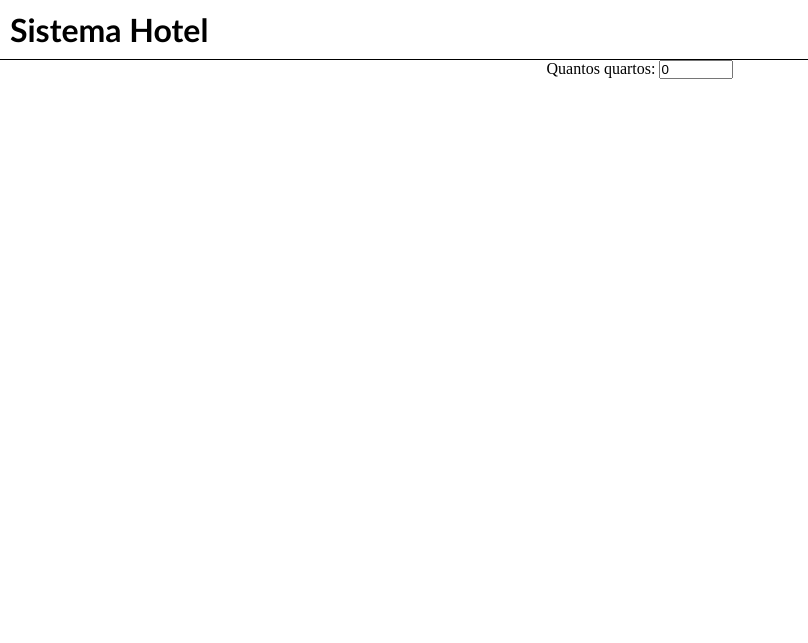
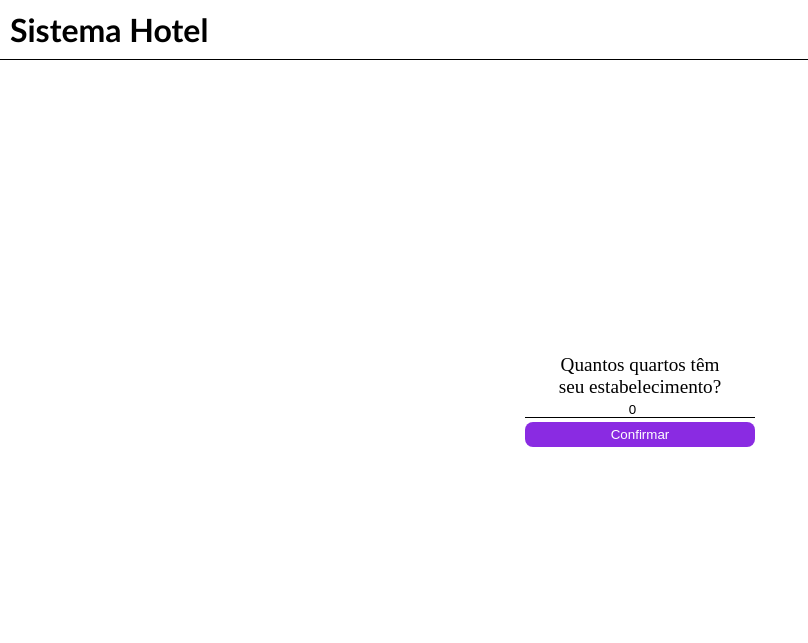
Before and after one commit to jamilefern4ndes/sistema-hotel, a website with bundled scripts: page public/index.html in a window 1280 px wide. Shown: the whole page, without its empty margins (0-808 px from the left). Built offline with nearby package versions, Linux system fonts and the light colour scheme.

Commit message:
exibição dos quartos resolvido e melhoria no design

```diff
--- a/public/index.html
+++ b/public/index.html
@@ -11,11 +11,14 @@
         <h1>Sistema Hotel</h1>
     </header>
     <main>
-
-        <form action="#" class="settings">
-            <label for="quantidadeQuartos">Quantos quartos:</label>
+        <div class="settings">
+              <form action="#" >
+            <label for="quantidadeQuartos">Quantos quartos têm <br> seu estabelecimento?</label>
             <input type="number" name="quantidadeQuartos" id="quantidadeQuartos" min="0" max="100" value="0">
         </form>
+            <button id="btnConfirmar">Confirmar</button>
+        </div>
+
 
         <section class="quartos-cadastrados"></section>
 
--- a/public/style.css
+++ b/public/style.css
@@ -54,10 +54,44 @@ section.quartos-cadastrados{
     }
 }
 .settings{
-    input{
-        width: 70px;
+    position: absolute;
+    top: 20%;
+    background-color: white;
+    width: 90vw; height: 60vh;
+    display: flex;
+    flex-direction: column;
+    align-items: center;
+    justify-content: center;
+
+    form{
+        width: 40%;
+        text-align: center;
+        font-size: 1.2em;
+    }
+    button{
+        width: 20%;
+        background-color: blueviolet;
+        color: white;
+        border: none;
+        padding: 5px 2px;
+        border-radius: 8px;
+    }
+    button:active{
+        transform: scale(1.02);
+    }
+    input[type=number]{
+        width: 50%;
+        display: block;
+        text-align: center;
+        margin: 4px auto;
+        border: none;
+        border-bottom: 1px solid;
+    }
+    input:focus{
+        outline: none;
     }
 }
+
 section.modal{
     background-color: white;
     position: absolute;
--- a/src/controllers/QuartoController.js
+++ b/src/controllers/QuartoController.js
@@ -7,10 +7,10 @@ export class QuartoController {
         this.view = new QuartosView(document.querySelector(".quartos-cadastrados"));
     }
 
-    add(e) {
+    add(e,) {
         e.preventDefault();
 
-        const quantidade = e.target.value;
+        const quantidade = e.target.value
         const quartosModel = new Quartos(quantidade);
 
         const lista = quartosModel.criarQuartos(); // ← pega os DIVs criados
--- a/src/main.js
+++ b/src/main.js
@@ -6,9 +6,13 @@ const inputQuartos = document.querySelector('#quantidadeQuartos');
 const controladorQuartos = new QuartoController();
 
 inputQuartos.addEventListener("change", (e) => controladorQuartos.add(e));
+inputQuartos.addEventListener("input", (e) => controladorQuartos.add(e));
 
 // cadastro de hóspede
 const formulario = document.querySelector(".check-in");
 const controladorHospede = new HospedeController();
 
 formulario.addEventListener("submit", (e) => controladorHospede.add(e));
+
+// ocutar form inicial
+document.querySelector('#btnConfirmar').addEventListener("click", ()=>(document.querySelector(".settings").style.display = 'none'))
--- a/src/models/Quartos.js
+++ b/src/models/Quartos.js
@@ -3,22 +3,21 @@ export class Quartos {
         this._quantidade = parseInt(quantidade)
         this._lista = []
 
-        //configurar aparência dos quartos depois
-        this._quartos = Array.from({ length: valor }, (_, i) => ({
-            n: i + 1,
-            situacao: "vago"
+        this._quartos = Array.from({ length: quantidade }, (_, i) => ({
+            situacao: "vago",
+            acao_disponivel: "CHECK-IN"
         }))
     }
 
     criarQuartos() {
+        for (let i = 0; i < this._quantidade; i++) {
+            const quarto = document.createElement("div")
+            quarto.classList.add("quarto", this._quartos[i].situacao);
 
-        for (let i = 0; i < this._quantidade; i++) {
-            const div = document.createElement("div")
-            div.classList.add("quarto");
-            div.textContent = `Quarto ${i + 1}`
-            this._lista.push(div)
+            quarto.textContent = `Quarto ${i + 1}`
+            this._lista.push(quarto)
         }
-
         return this._lista
     }
+
 }
```
